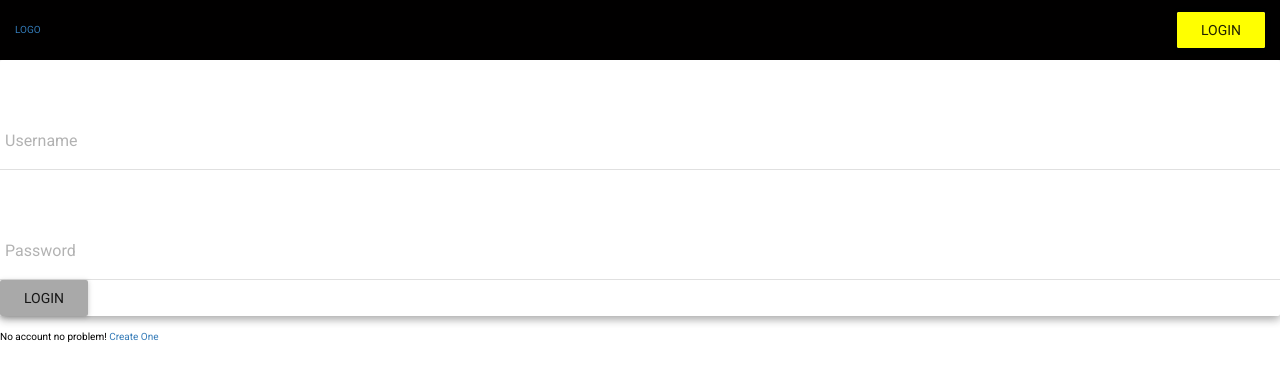
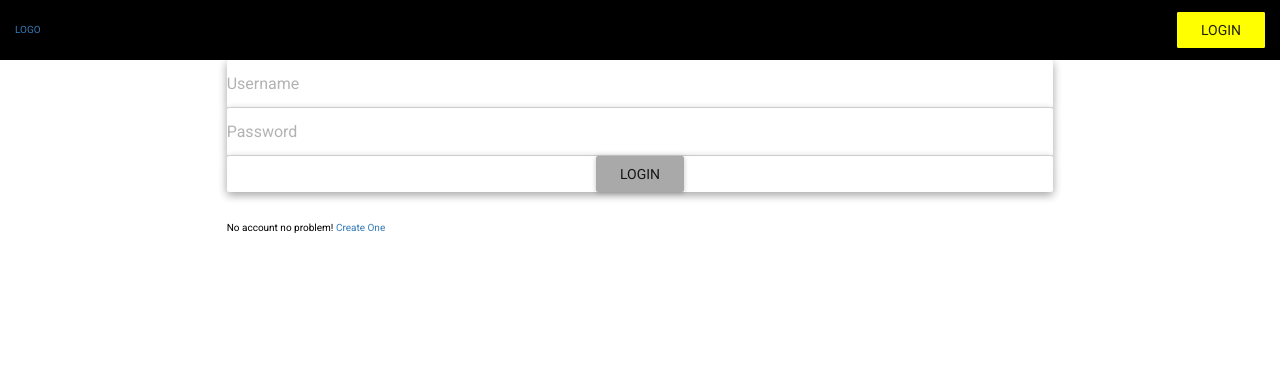
Before and after one commit to mrao2/meetup.io, a React (Create React App) app: page /Login in a window 1280 px wide. Shown: the top 380 px of the page. Built offline with nearby package versions, Linux system fonts and the light colour scheme.

Commit message:
Added flexbox. Fixed login spacing.

```diff
--- a/package.json
+++ b/package.json
@@ -7,6 +7,7 @@
     "meetup-api": "^1.4.30",
     "react": "^16.2.0",
     "react-dom": "^16.2.0",
+    "react-flexbox-grid": "^2.0.0",
     "react-router": "^4.2.0",
     "react-scripts": "^1.1.0"
   },
--- a/src/Components/pages/login.js
+++ b/src/Components/pages/login.js
@@ -1,38 +1,60 @@
 import React, { Component } from 'react'
-import Paper from 'material-ui/Paper';
-import Divider from 'material-ui/Divider';
-import TextField from 'material-ui/TextField';
-import RaisedButton from 'material-ui/RaisedButton';
-import _default from '../../Assets/scss/_config.scss';
+import { Grid, Row, Col } from 'react-flexbox-grid'
+import Paper from 'material-ui/Paper'
+import Divider from 'material-ui/Divider'
+import TextField from 'material-ui/TextField'
+import RaisedButton from 'material-ui/RaisedButton'
+import _default from '../../Assets/scss/_config.scss'
 
 class login extends Component {
   render() {
-      const style = {
-        height: 100,
-        width: 200,
-        margin: 5,
-        align: 'center',
-        textAlign: 'center',
-        display: 'inline-block',
-        marginRight: 20
-      };
+      // const style = {
+      //   height: 100,
+      //   width: 200,
+      //   margin: 5,
+      //   align: 'center',
+      //   textAlign: 'center',
+      //   display: 'inline-block',
+      //   marginRight: 20
+      // };
       const buttonStyle = {
 
 
       }
     return (
-    	<div className="loginCard">
+                  <div>
+      <Grid fluid>
+        <Row>
+          <Col xsOffset={2} xs={8}>
               <Paper zDepth={2}>
-       <TextField hintText="Username" style={style} underlineShow={false} id="user" />
+                <TextField hintText="Username" underlineShow={false} id="user" />
                 <Divider />
-       <TextField hintText="Password" style={style} underlineShow={false} id="pass" />
+              </Paper>
+          </Col>
+        </Row>
+        <Row>
+          <Col xsOffset={2} xs={8}>
+            <Paper zDepth={2}>
+                <TextField hintText="Password" underlineShow={false} id="pass" />
                 <Divider />
+                </Paper>
+          </Col>
+        </Row>
+        <Row center="xs">
+          <Col xs={8}>
+          <Paper zDepth={2}>
                 <RaisedButton label="Login"  backgroundColor="darkGrey" href="/Dashboard" style={buttonStyle}   />
                 </Paper>
+          </Col>
+        </Row>
+        <Row>
+          <Col xsOffset={2} xs={8}>
               <br/>
                 No account no problem! <a href="/Create">Create One</a>
+          </Col>
+        </Row>
+      </Grid>
             </div>
-
 
 
     )
```
Also changed, not shown: 1 other file (tests, documents, lock files or other folders). Lines whose indentation alone changed are shown as unchanged.
